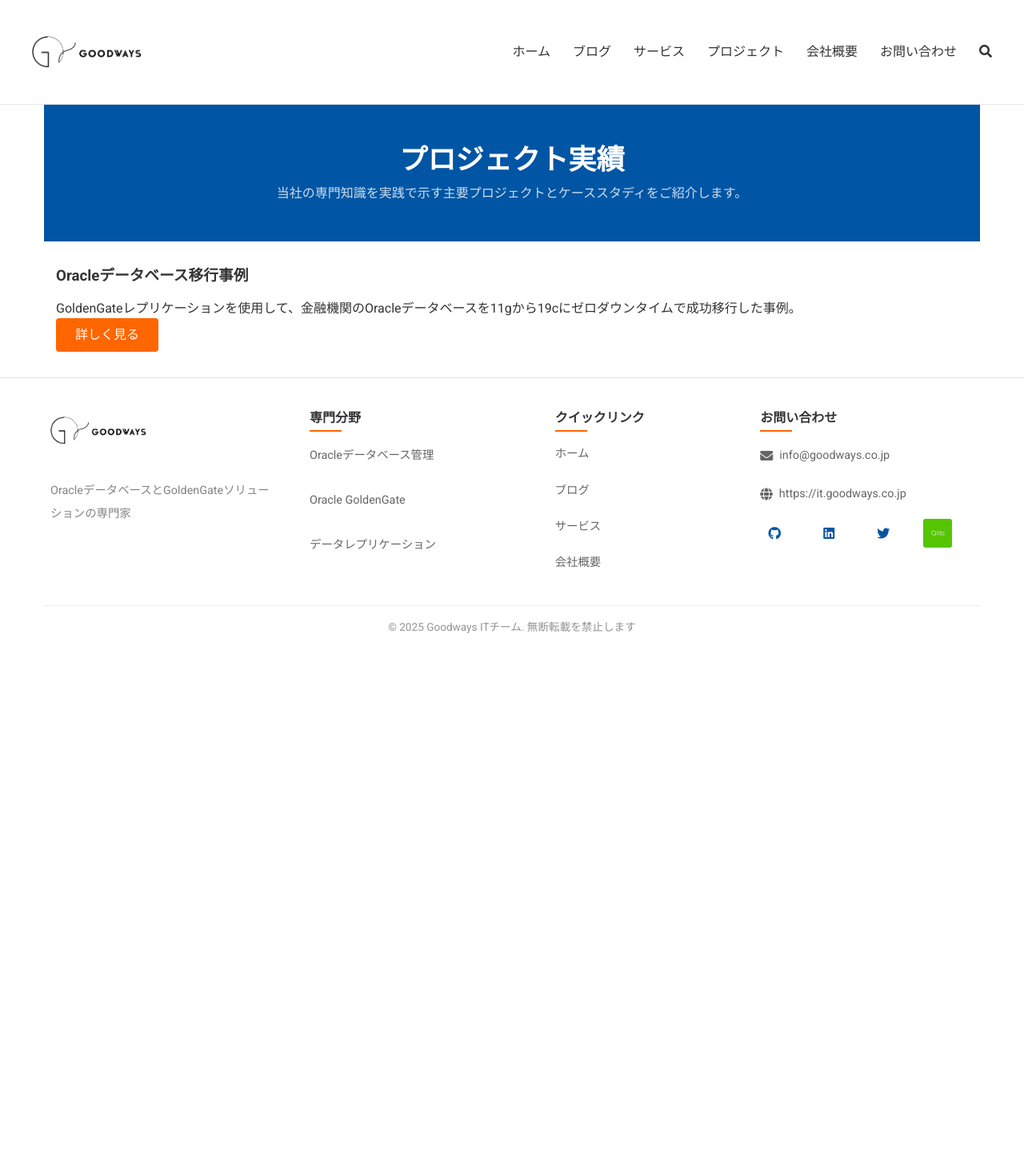
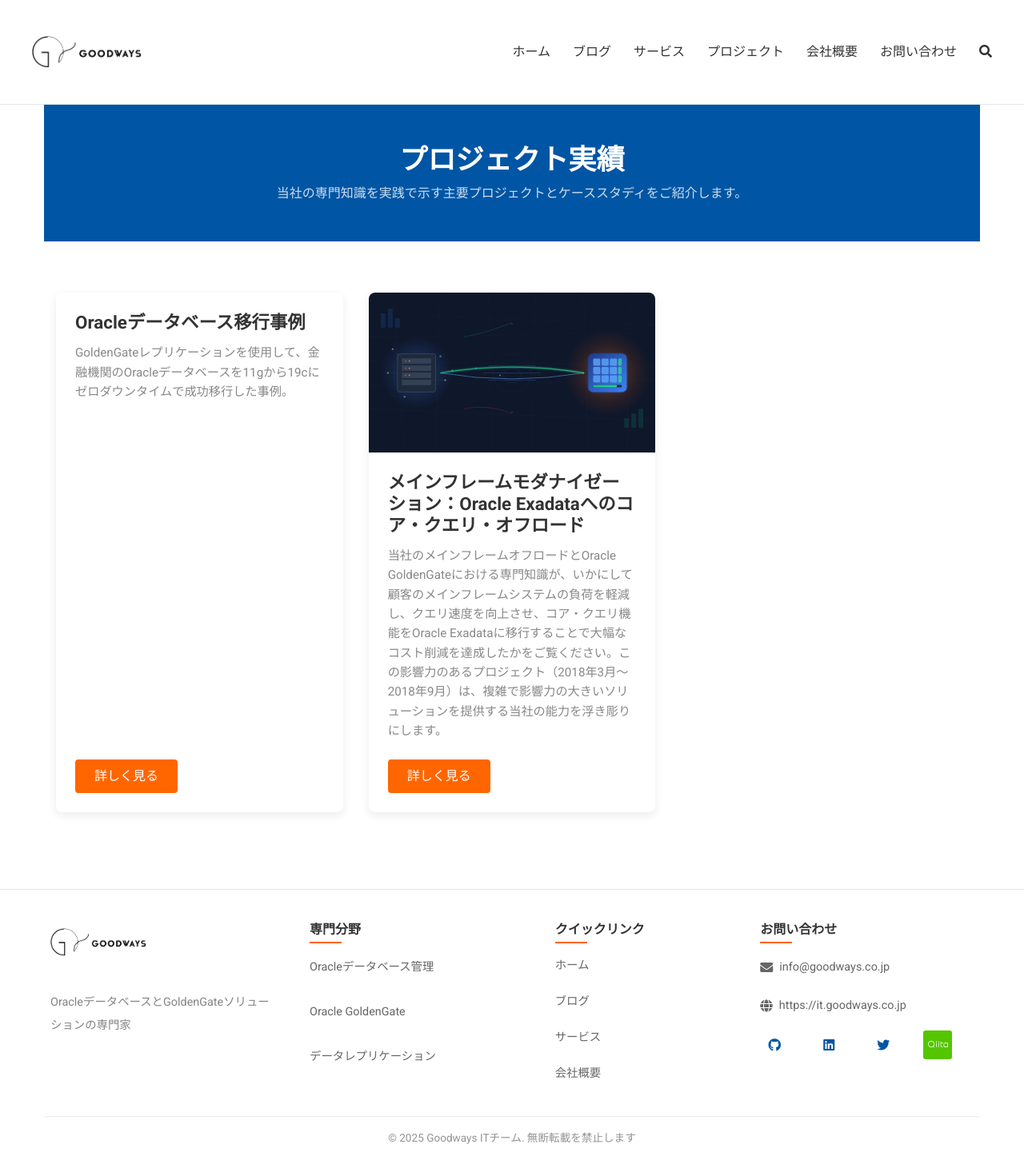
Before and after one commit to goodwaysIT/ja, a Jekyll site: the page built from projects/index.html, in a window 1280 px wide. Shown: the whole page at 80% size. Built offline with Jekyll 4.4.1, drawn with Linux system fonts in a browser that asks for light colours; before the commit the page ends 900 px from its top, so only the background shows below that.

Commit message:
add project.css and post new project content

```diff
--- a/_includes/footer.html
+++ b/_includes/footer.html
@@ -47,8 +47,8 @@
           <a href="https://github.com/goodwaysIT" target="_blank" aria-label="GitHub" style="color: #0055a4; margin-right: 1rem;"><i class="fab fa-github"></i></a>
           <a href="#" target="_blank" aria-label="LinkedIn" style="color: #0055a4; margin-right: 1rem;"><i class="fab fa-linkedin"></i></a>
           <a href="#" target="_blank" aria-label="Twitter" style="color: #0055a4; margin-right: 1rem;"><i class="fab fa-twitter"></i></a>
-          <a href="https://qiita.com/organizations/goodways-it" target="_blank" aria-label="Qiita" style="background-color: #55c500; color: #FFFFFF; padding: 0.2em 0.4em; border-radius: 3px; display: inline-flex; align-items: center; justify-content: center; line-height: 1;">
-            <svg fill="currentColor" style="width:1.1em;height:1.1em;" viewBox="0 0 24 24" xmlns="http://www.w3.org/2000/svg" role="img"><title>Qiita icon</title><path d="M7.883 11.615c0-1.92-1.474-3.904-3.974-3.904C1.987 7.71 0 9.183 0 11.679c0 1.92 1.474 3.905 3.973 3.905.801 0 1.602-.256 2.275-.736L7.402 16l.513-.512-1.09-1.088c.673-.736 1.058-1.696 1.058-2.785zm-3.974-3.2c1.827 0 3.269 1.408 3.269 3.232 0 1.569-1.218 3.233-3.237 3.233-2.018 0-3.236-1.632-3.236-3.2 0-2.049 1.634-3.265 3.204-3.265zm5.864 1.568h.673v5.44h-.673zm.32-.736a.574.574 0 0 1-.576-.576c0-.32.256-.576.576-.576.32 0 .577.256.577.576 0 .32-.256.576-.577.576zm2.724 0a.574.574 0 0 1-.577-.576c0-.32.257-.576.577-.576.32 0 .577.256.577.576 0 .32-.256.576-.577.576zm-.32.736h.673v5.44h-.673zm4.71 5.537c-1.25 0-1.987-.96-1.987-1.92V8.479h.673v1.504h2.371v.672h-2.37v2.977c0 .608.48 1.248 1.313 1.248.224 0 .449-.064.64-.192l.065-.032.32.576-.064.032c-.288.16-.64.256-.961.256zm4.454.032c-1.827 0-2.916-1.44-2.916-2.848 0-1.825 1.442-2.913 2.852-2.913.737 0 1.314.256 1.73.736v-.544H24v5.44h-.673v-.607c-.384.48-.961.736-1.666.736zm-.064-5.089c-1.09 0-2.18.832-2.18 2.24 0 1.089.834 2.177 2.244 2.177.64 0 1.282-.288 1.698-.8v-2.817a2.29 2.29 0 0 0-1.762-.8z"/></svg>
+          <a href="https://qiita.com/organizations/goodways-it" target="_blank" aria-label="Qiita" style="background-color: #55c500; color: #FFFFFF; padding: 0.1em 0.3em; border-radius: 3px; display: inline-flex; align-items: center; justify-content: center; line-height: 1; vertical-align: middle;">
+            <svg fill="currentColor" style="width:1.55em;height:1.55em;" viewBox="0 0 24 24" xmlns="http://www.w3.org/2000/svg" role="img"><title>Qiita icon</title><path d="M7.883 11.615c0-1.92-1.474-3.904-3.974-3.904C1.987 7.71 0 9.183 0 11.679c0 1.92 1.474 3.905 3.973 3.905.801 0 1.602-.256 2.275-.736L7.402 16l.513-.512-1.09-1.088c.673-.736 1.058-1.696 1.058-2.785zm-3.974-3.2c1.827 0 3.269 1.408 3.269 3.232 0 1.569-1.218 3.233-3.237 3.233-2.018 0-3.236-1.632-3.236-3.2 0-2.049 1.634-3.265 3.204-3.265zm5.864 1.568h.673v5.44h-.673zm.32-.736a.574.574 0 0 1-.576-.576c0-.32.256-.576.576-.576.32 0 .577.256.577.576 0 .32-.256.576-.577.576zm2.724 0a.574.574 0 0 1-.577-.576c0-.32.257-.576.577-.576.32 0 .577.256.577.576 0 .32-.256.576-.577.576zm-.32.736h.673v5.44h-.673zm4.71 5.537c-1.25 0-1.987-.96-1.987-1.92V8.479h.673v1.504h2.371v.672h-2.37v2.977c0 .608.48 1.248 1.313 1.248.224 0 .449-.064.64-.192l.065-.032.32.576-.064.032c-.288.16-.64.256-.961.256zm4.454.032c-1.827 0-2.916-1.44-2.916-2.848 0-1.825 1.442-2.913 2.852-2.913.737 0 1.314.256 1.73.736v-.544H24v5.44h-.673v-.607c-.384.48-.961.736-1.666.736zm-.064-5.089c-1.09 0-2.18.832-2.18 2.24 0 1.089.834 2.177 2.244 2.177.64 0 1.282-.288 1.698-.8v-2.817a2.29 2.29 0 0 0-1.762-.8z"/></svg>
           </a>
         </div>
       </div>
--- a/_includes/head.html
+++ b/_includes/head.html
@@ -25,5 +25,8 @@
   {% if jekyll.environment == 'production' and site.google_analytics %}
   {% include google-analytics.html %}
   {% endif %}
+  {% if page.custom_css %}
+    <link rel="stylesheet" href="{{ page.custom_css | relative_url }}">
+  {% endif %}
   <link rel="stylesheet" href="{{ '/assets/css/custom.css' | relative_url }}">
 </head>
--- /dev/null
+++ b/_projects/mainframe-query-offload-exadata-case-study.md
@@ -0,0 +1,68 @@
+---
+layout: page
+title: "メインフレームモダナイゼーション：Oracle Exadataへのコア・クエリ・オフロード"
+description: "導入事例：当社チームがGoldenGateを使用してメインフレームのクエリアプリケーションをOracle Exadataにオフロードし、主要顧客のコストを大幅に削減し、パフォーマンスを向上させた方法。"
+excerpt: "当社のメインフレームオフロードとOracle GoldenGateにおける専門知識が、いかにして顧客のメインフレームシステムの負荷を軽減し、クエリ速度を向上させ、コア・クエリ機能をOracle Exadataに移行することで大幅なコスト削減を達成したかをご覧ください。この影響力のあるプロジェクト（2018年3月～2018年9月）は、複雑で影響力の大きいソリューションを提供する当社の能力を浮き彫りにします。"
+order: 2
+image: /assets/images/case-studies/mainframe-exadata-offload-overview.svg # 替换为项目主图
+tags: ["メインフレームモダナイゼーション", "Oracle Exadata", "GoldenGate", "コスト最適化", "パフォーマンスチューニング", "EBCDIC", "レガシーシステム移行"]
+---
+
+# メインフレームモダナイゼーション：Oracle Exadataへのコア・クエリ・オフロード
+
+## 顧客の課題：コストの急増とパフォーマンスのボトルネック
+
+当社クライアントである著名な機関は、深刻な課題に直面していました。主要なトランザクション量が急増し、既存のメインフレームシステムに多大な負荷がかかっていたのです。これにより、いくつかの差し迫った問題が発生しました。
+
+*   **運用コストの増大**：メインフレームでのMIPS消費量が着実に増加し、運用費用を押し上げていました。
+*   **システム応答性の低下**：重要なクエリアプリケーションの応答時間が遅くなり、業務効率に影響を与えていました。
+*   **スケーラビリティの懸念**：既存のメインフレームインフラストラクチャでは、予測されるトランザクション負荷の増大に対応することが困難でした。
+
+課題は明白でした。中核となる業務オペレーションを中断することなく、メインフレームの負荷を軽減し、パフォーマンスを向上させ、増大するコストを効果的に管理するための戦略的なソリューションが必要でした。この取り組みは **2018年3月から2018年9月** にかけて実施されました。
+
+## 当社の戦略的ソリューション：Oracle GoldenGateとExadataによるインテリジェントなオフロード
+
+当社は、堅牢なソリューションの設計と実装を請け負いました。当社のアプローチは多面的であり、詳細な分析、協調的な設計、そして完璧な実行に重点を置きました。
+
+### フェーズ1：協調的なブループリントと勝利戦略
+クライアント環境の複雑さを理解することが最も重要でした。当社は以下を実施しました。
+*   **詳細な分析の実施**：クライアントと緊密に連携し、主要なテクノロジーベンダーと協力して、メインフレームのワークロードとクエリパターンの徹底的な評価を行いました。
+*   **魅力的な提案の策定**：当社の専門知識を活用して包括的なオフロード戦略を設計し、明確なROIとリスク軽減策を提示しました。
+*   **プロジェクトの獲得**：価値提案を効果的に伝え、この重要な変革を主導するための競争入札で当社チームが勝利を収めました。
+
+![メインフレームオフロードアーキテクチャの概念図]({{ '/assets/images/case-studies/mainframe-exadata-architecture-diagram.svg' | relative_url }})
+*<center>キャプション：GoldenGateを介したメインフレームクエリのOracle Exadataへのオフロードを示す概念アーキテクチャ。</center>*
+
+### フェーズ2：Oracle GoldenGateとExadataによるシームレスな実行
+当社ソリューションの中核は、大量の読み取り集中型クエリアプリケーションをメインフレームから高性能なOracle Exadataプラットフォームへインテリジェントにオフロードすることでした。
+*   **リアルタイムレプリケーションのためのOracle GoldenGate**：メインフレーム（ソース）とOracle Exadata（ターゲット）間のほぼリアルタイムで信頼性の高いデータ同期を確保するために、Oracle GoldenGateを実装しました。これにより、データの一貫性が保証され、段階的で低リスクの移行が可能になりました。
+*   **ピークパフォーマンスのためのOracle Exadata**：その極めて高いパフォーマンスとスケーラビリティで知られるOracle Exadataにクエリワークロードを移行することで、クライアントはクエリ実行時間の大幅な改善を経験しました。
+*   **コスト効率の高いスケーラビリティ**：この戦略的なオフロードにより、メインフレームの処理負荷（MIPS/MSU）が大幅に削減され、大幅なコスト削減につながるとともに、将来の成長に対応できるスケーラブルなプラットフォームが提供されました。
+
+これらの戦略的な実装は、クライアントに大幅なパフォーマンス向上とコスト効率をもたらす上で極めて重要でした。
+
+### フェーズ3：カスタムEBCDIC解析ツールによる開発支援
+メインフレームのデータ形式の複雑さを認識し、当社はクライアントのアプリケーション開発チームを支援するために一層の努力を払いました。
+*   **EBCDICデータ変換**：メインフレームシステムは多くの場合、オープンシステムで使用されるASCII/Unicodeとは異なるEBCDICエンコーディングを利用します。このギャップを埋めるために、当社はカスタム解析ソリューションを開発・提供しました。
+*   **JavaおよびPL/SQLパーサー**：JavaとPL/SQLの両方で堅牢なEBCDICメッセージフィールドコンテンツパーサーを提供しました。これにより、開発者はOracle Exadataプラットフォーム上でメインフレームデータに容易にアクセスして利用できるようになり、新しいアプリケーションやレポートの開発サイクルが加速されました。
+
+これらのカスタム解析ツールの提供は、クライアントの開発チームがデータ形式の複雑さを克服し、新しいデータプラットフォームを効果的に活用できるようにするために不可欠でした。
+
+## 具体的なビジネス成果と持続的なインパクト
+
+メインフレームクエリオフロードプロジェクトは、当社クライアントに重要かつ測定可能なメリットをもたらしました。
+
+*   **メインフレーム運用コストの大幅な削減**：MIPS消費量と関連するライセンス/運用費用を大幅に削減しました。
+*   **クエリパフォーマンスの飛躍的な向上**：主要なクエリアプリケーションの応答時間が劇的に短縮され、ユーザーの生産性と満足度が向上しました。
+*   **システムのスケーラビリティと回復力の強化**：Oracle Exadataプラットフォームは、ピーク時のトランザクション負荷と将来の成長に対応するための堅牢でスケーラブルな環境を提供しました。
+*   **移行リスクの軽減**：Oracle GoldenGateの使用により、オフロードされたクエリサービスのゼロダウンタイム移行が保証されました。
+*   **アプリケーション開発の加速**：カスタムEBCDIC解析ツールにより、開発チームのデータアクセスと統合が合理化されました。
+
+![パフォーマンス改善とコスト削減を示すグラフ]({{ '/assets/images/case-studies/performance-cost-graph.svg' | relative_url }})
+*<center>キャプション：クエリパフォーマンスとメインフレーム運用コストへの影響（図解）。</center>*
+
+この導入事例は、メインフレームモダナイゼーション、Oracleテクノロジー（GoldenGate、Exadata）、および複雑なデータ統合におけるGoodwaysITの深い専門知識を実証するものです。当社は、当面の技術的課題を解決するだけでなく、具体的なビジネス価値を推進し、クライアントの持続的な成功を支援するソリューションを提供することに尽力しています。
+
+---
+
+*GoodwaysITがお客様のメインフレーム環境の最適化と最新のデータプラットフォーム活用をどのように支援できるかについて、詳しくはお気軽にお問い合わせください。*
--- /dev/null
+++ b/assets/css/project.css
@@ -0,0 +1,81 @@
+.project-grid {
+  display: grid;
+  grid-template-columns: repeat(auto-fill, minmax(320px, 1fr));
+  gap: 2rem;
+  margin-top: 2rem;
+  margin-bottom: 4rem; /* Add some space at the bottom */
+}
+
+.project-card {
+  background-color: #ffffff;
+  border-radius: 8px;
+  box-shadow: 0 4px 12px rgba(0,0,0,0.08);
+  overflow: hidden;
+  display: flex;
+  flex-direction: column;
+  transition: transform 0.3s ease, box-shadow 0.3s ease;
+}
+
+.project-card:hover {
+  transform: translateY(-5px);
+  box-shadow: 0 8px 20px rgba(0,0,0,0.12);
+}
+
+.project-card .project-image {
+  width: 100%;
+  height: 200px;
+  overflow: hidden;
+  background-color: #f5f5f5; /* Light gray background for images */
+}
+
+.project-card .project-image img {
+  width: 100%;
+  height: 100%;
+  object-fit: cover;
+  transition: transform 0.3s ease;
+}
+
+.project-card:hover .project-image img {
+  transform: scale(1.05);
+}
+
+.project-card .project-content {
+  padding: 1.5rem;
+  display: flex;
+  flex-direction: column;
+  flex-grow: 1;
+}
+
+.project-card .project-title {
+  font-size: 1.4rem;
+  margin-bottom: 0.75rem;
+  color: #333333;
+}
+
+.project-card .project-description {
+  font-size: 0.95rem;
+  color: #888888;
+  margin-bottom: 1.5rem;
+  flex-grow: 1;
+}
+
+.project-card .btn {
+  margin-top: auto;
+  align-self: flex-start;
+}
+
+@media (max-width: 768px) {
+  .project-grid {
+    grid-template-columns: repeat(auto-fill, minmax(280px, 1fr));
+  }
+}
+
+@media (max-width: 576px) {
+  .project-grid {
+    grid-template-columns: 1fr;
+  }
+
+  .project-card .project-title {
+    font-size: 1.2rem;
+  }
+}
--- a/projects/index.html
+++ b/projects/index.html
@@ -2,6 +2,7 @@
 layout: page
 title: プロジェクト実績
 description: 当社の専門知識を実践で示す主要プロジェクトとケーススタディをご紹介します。
+custom_css: /assets/css/project.css
 ---
 
 <div class="projects-listing">
```
Also changed, not shown: _posts/2025-06-13-database-hung-erp-outage-full-archive-logs-case-study.md (+1 -1 lines), assets/images/case-studies/mainframe-exadata-architecture-diagram.svg (added), assets/images/case-studies/mainframe-exadata-offload-overview.svg (added), assets/images/case-studies/performance-cost-graph.svg (added).
